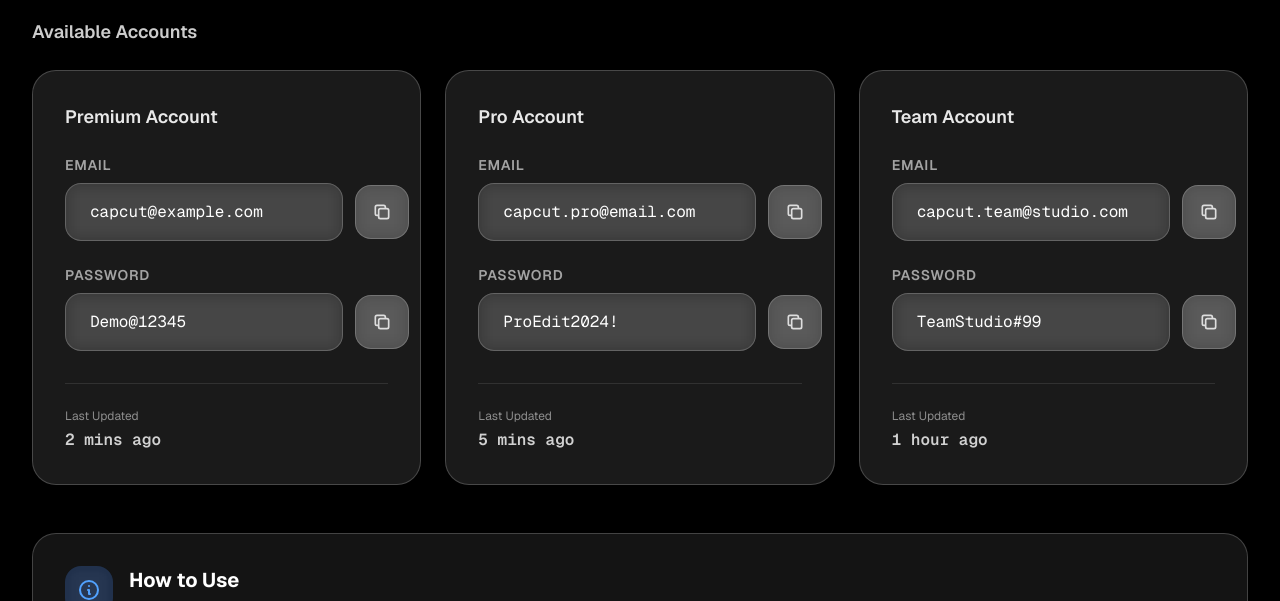
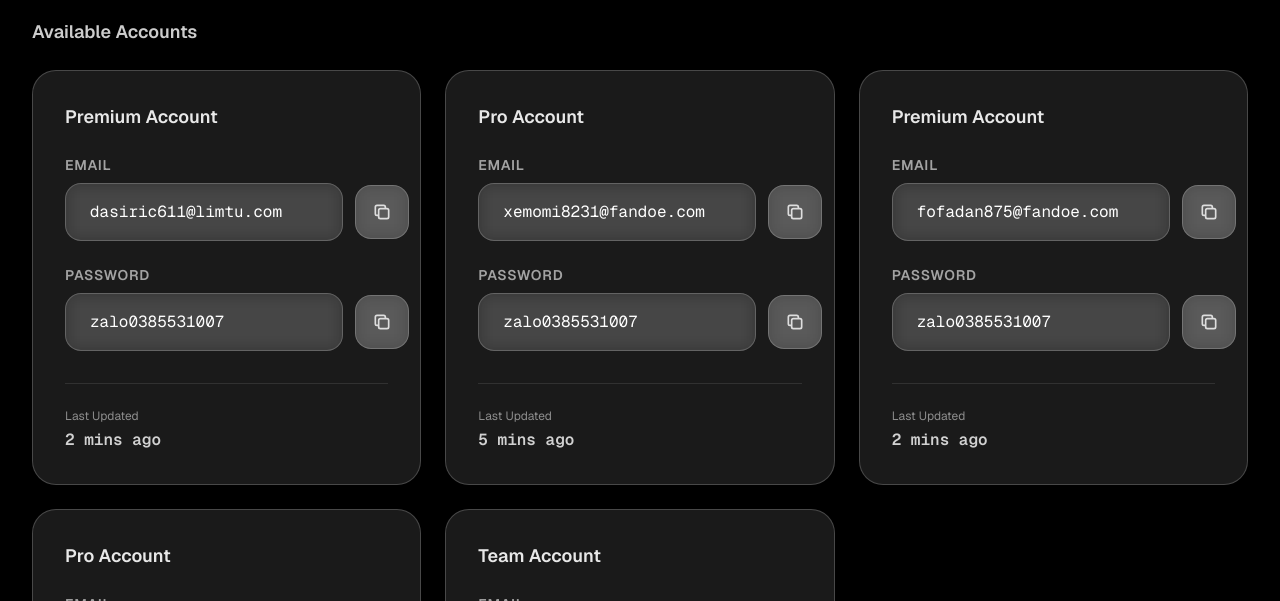
Before and after one commit to quocchienn/capcut-free-v2, a Next.js app: page / in a window 1280 px wide. Shown: the part 351-952 px from the top of the page. Built offline with nearby package versions, Linux system fonts and the light colour scheme; no server answers; the database is empty.

Commit message:
Update page.tsx

```diff
--- a/app/page.tsx
+++ b/app/page.tsx
@@ -60,24 +60,41 @@ export default function Home() {
           <h2 className="mb-4 sm:mb-6 text-lg font-semibold text-white/80">{t("accounts.title", language)}</h2>
           <div className="grid gap-4 sm:gap-6 grid-cols-1 sm:grid-cols-2 lg:grid-cols-3">
             <AccountCard
-              email="capcut@example.com"
-              password="Demo@12345"
+              email="dasiric611@limtu.com"
+              password="zalo0385531007"
               description={t("account.premium", language)}
               updatedAt="2 mins ago"
               accessCount={45}
               language={language}
             />
             <AccountCard
-              email="capcut.pro@email.com"
-              password="ProEdit2024!"
+              email="xemomi8231@fandoe.com"
+              password="zalo0385531007"
               description={t("account.pro", language)}
               updatedAt="5 mins ago"
               accessCount={32}
               language={language}
+              />
+              <AccountCard
+              email="fofadan875@fandoe.com"
+              password="zalo0385531007"
+              description={t("account.premium", language)}
+              updatedAt="2 mins ago"
+              accessCount={45}
+              language={language}
             />
             <AccountCard
-              email="capcut.team@studio.com"
-              password="TeamStudio#99"
+              email="xeyak78808@fandoe.com"
+              password="zalo0385531007"
+              description={t("account.pro", language)}
+              updatedAt="5 mins ago"
+              accessCount={32}
+              language={language}
+
+            />
+            <AccountCard
+              email="chưa có"
+              password="chưa có"
               description={t("account.team", language)}
               updatedAt="1 hour ago"
               accessCount={18}
```
